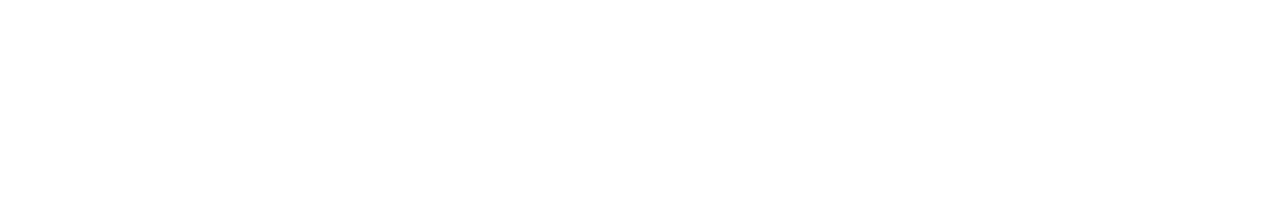
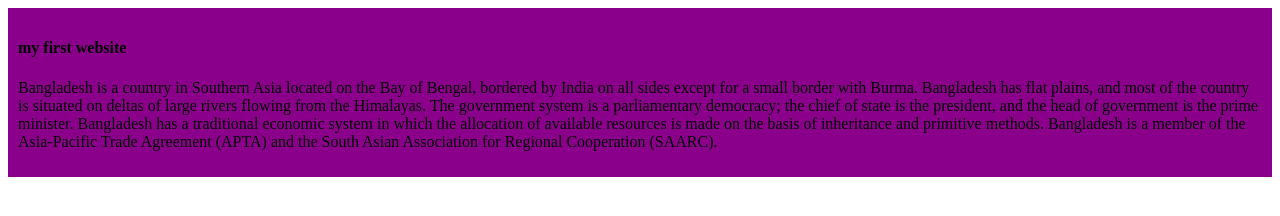
Before and after one commit to codernaim/my-first-github-repo, a plain HTML site: page index.html in a window 1280 px wide. Drawn offline with Linux system fonts and the light colour scheme.

Commit message:
first commit

```diff
--- a/index.html
+++ b/index.html
@@ -3,9 +3,13 @@
 <head>
     <meta charset="UTF-8">
     <meta name="viewport" content="width=device-width, initial-scale=1.0">
-    <title>Document</title>
+    <title>my simple web site</title>
+    <link rel="stylesheet" href="styles/blog.css">
 </head>
 <body>
-
+    <div>
+    <h4>my first website</h4>
+    <p>Bangladesh is a country in Southern Asia located on the Bay of Bengal, bordered by India on all sides except for a small border with Burma. Bangladesh has flat plains, and most of the country is situated on deltas of large rivers flowing from the Himalayas. The government system is a parliamentary democracy; the chief of state is the president, and the head of government is the prime minister. Bangladesh has a traditional economic system in which the allocation of available resources is made on the basis of inheritance and primitive methods. Bangladesh is a member of the Asia-Pacific Trade Agreement (APTA) and the South Asian Association for Regional Cooperation (SAARC).</p>
+</div>
 </body>
 </html>
--- /dev/null
+++ b/styles/blog.css
@@ -0,0 +1,5 @@
+div{
+
+  background-color: darkmagenta;
+  padding: 10px;
+}
```
